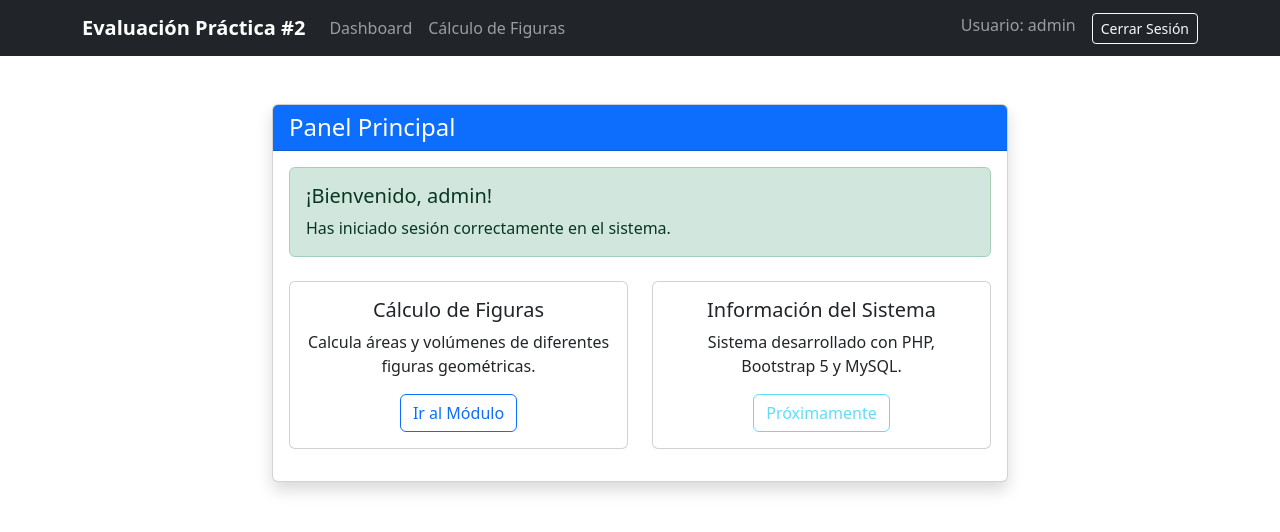
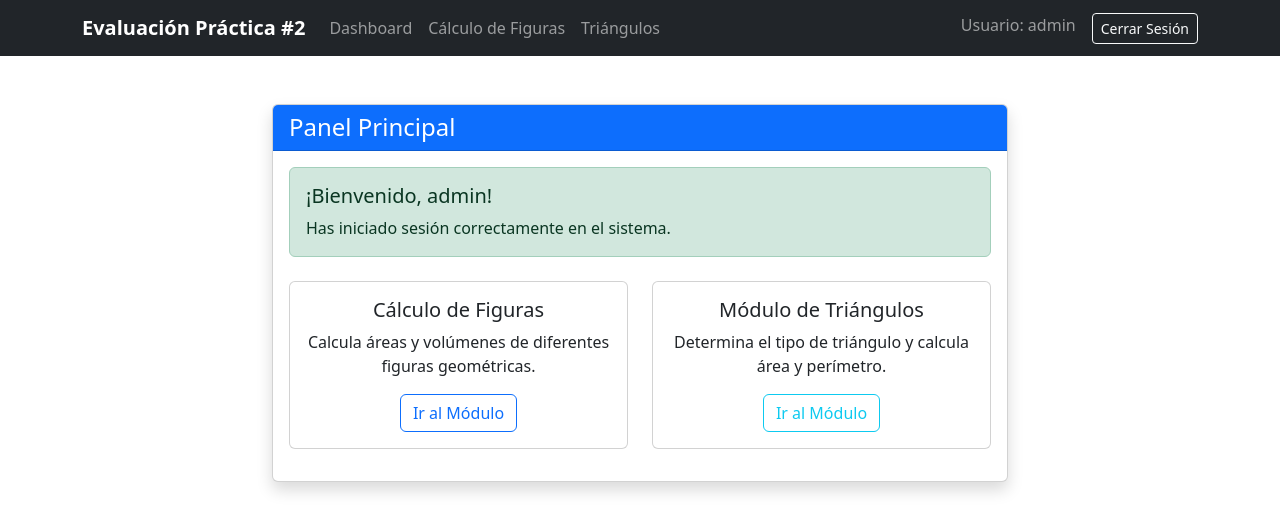
Before and after one commit to Dontvegaa/evalp2-068524, a PHP site: page /dashboard.php in a window 1280 px wide. Shown: the top 532 px of the page. Run offline with PHP 8.4, Linux system fonts and the light colour scheme; a user stored in the database is signed in.

Commit message:
Commit:Ejerrcicio 3 actualizacion de dash y header y creacion del archivo para triangulos

```diff
--- a/dashboard.php
+++ b/dashboard.php
@@ -38,12 +38,11 @@ redirectIfNotLoggedIn();
                                 </div>
                             </div>
                             <div class="col-md-6 mb-3">
-                                <div class="card text-center h-100">
-                                    <div class="card-body">
-                                        <h5 class="card-title">Información del Sistema</h5>
-                                        <p class="card-text">Sistema desarrollado con PHP, Bootstrap 5 y MySQL.</p>
-                                        <button class="btn btn-outline-info" disabled>Próximamente</button>
-                                    </div>
+                            <div class="card text-center h-100">
+                                <div class="card-body">
+                                    <h5 class="card-title">Módulo de Triángulos</h5>
+                                    <p class="card-text">Determina el tipo de triángulo y calcula área y perímetro.</p>
+                                    <a href="triangles.php" class="btn btn-outline-info">Ir al Módulo</a>
                                 </div>
                             </div>
                         </div>
--- a/includes/header.php
+++ b/includes/header.php
@@ -14,6 +14,9 @@
                 <li class="nav-item">
                     <a class="nav-link" href="figures.php">Cálculo de Figuras</a>
                 </li>
+                <li class="nav-item">
+                    <a class="nav-link" href="triangles.php">Triángulos</a>
+                </li>
             </ul>
             <ul class="navbar-nav">
                 <li class="nav-item">
```
Also changed, not shown: triangles.php (added).
